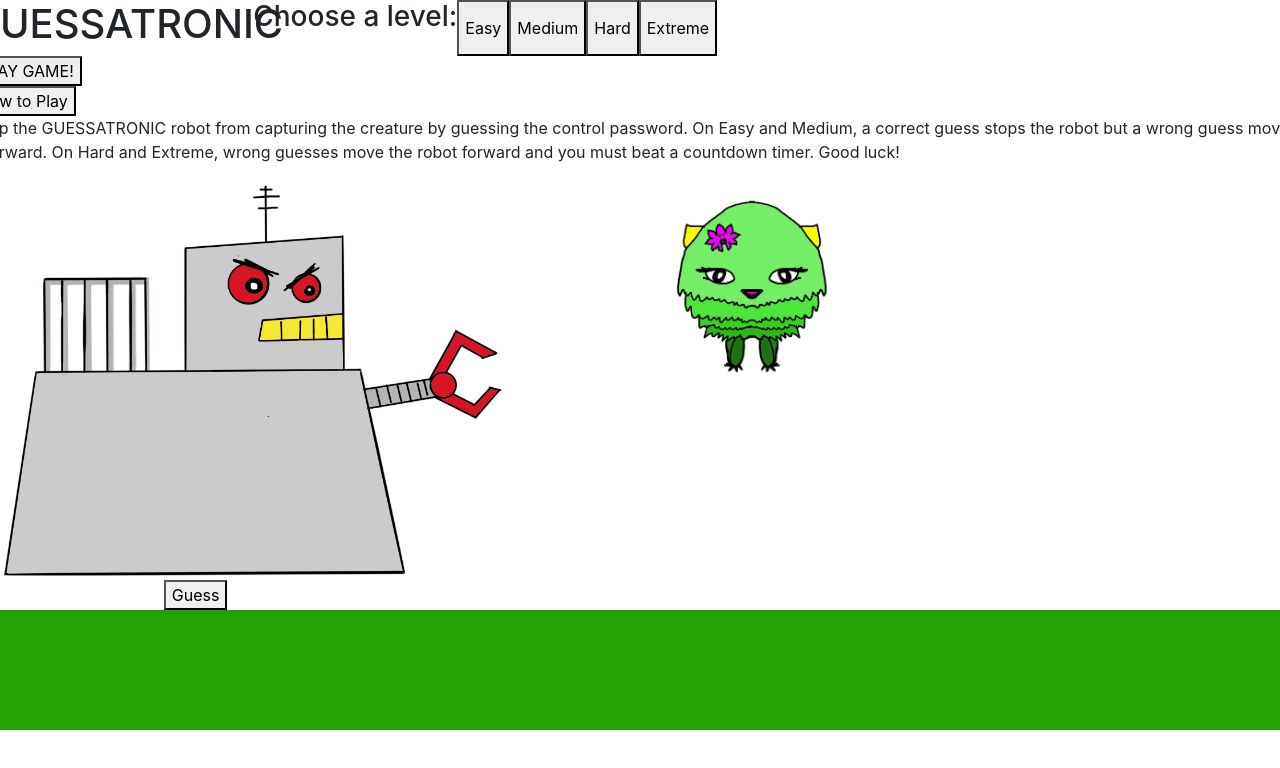
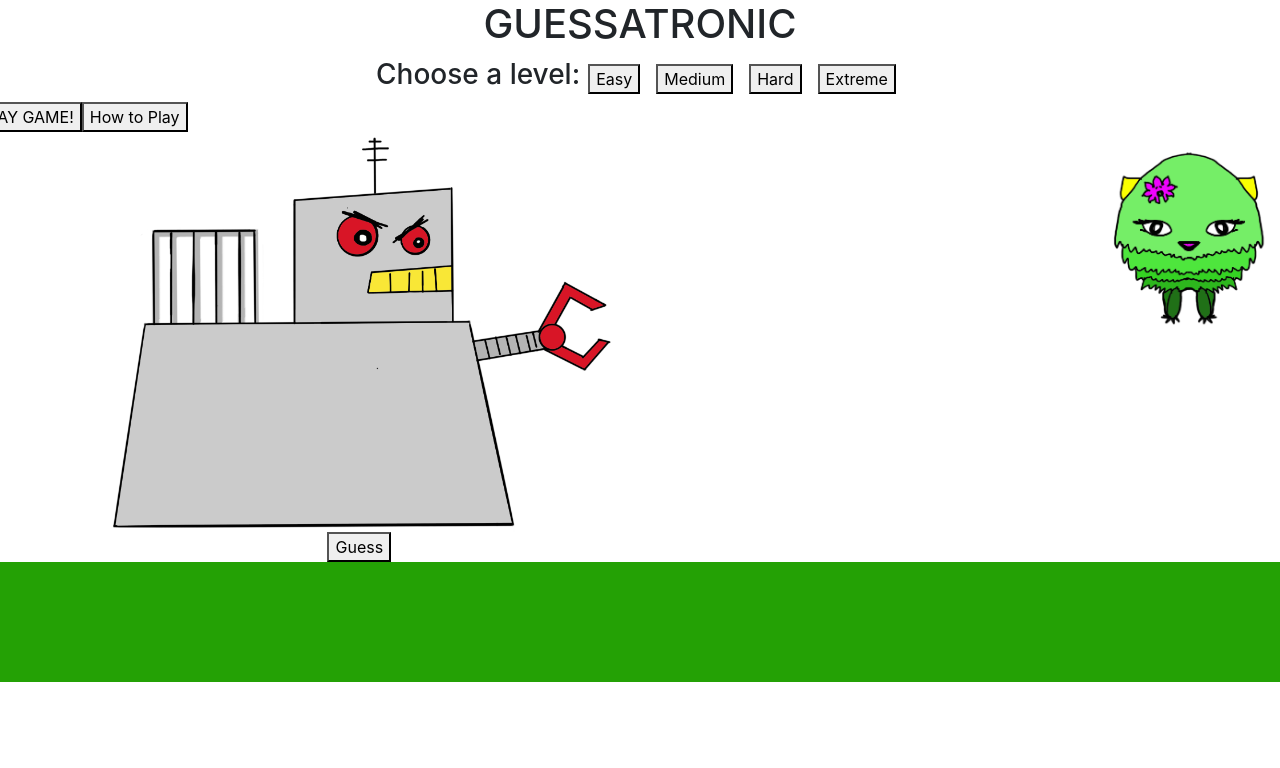
Before and after one commit to kkrog/guessatronic, a plain HTML site: page index.html in a window 1280 px wide. Shown: the top 768 px of the page. Drawn offline with nearby package versions, Linux system fonts and the light colour scheme.

Commit message:
add instructions toggle js

```diff
--- a/index.html
+++ b/index.html
@@ -10,11 +10,11 @@
 </head>
 <body>
     <div id="gameInfo" class="row">
-        <div class="row">
+        <div class="col-12">
             <h1>GUESSATRONIC</h1>
         </div>
-        <div id="level wrap" class="row">
-            <h3>Choose a level:</h3>
+        <div id="levelWrap" class="col-12">
+            <h3>Choose a level: </h3>
             <button id="easy">Easy</button>
             <button id="medium">Medium</button>
             <button id="hard">Hard</button>
@@ -31,7 +31,8 @@
         </div>
     </div>
     <div class="row">
-        <div id="robotWrap" class="col-6" alt="the Guessatronic robot">
+        <div class="col-1 spacer"></div>
+        <div id="robotWrap" class="col-8" alt="the Guessatronic robot">
             <img id="robot" src="./images/robot.png" alt="Guessatronic robot">
             <div class="row">
                 <div id="cage" class="col-4">
@@ -55,6 +56,7 @@
                 </div>
             </div>
         </div>
+        <div class="col-1 spacer"></div>
         <div id="saveWrap" class="col-2">
             <img id="saveIt" src="#" alt="creature you're saving from Guessatronic">
         </div>
--- a/krogLetterGame-18.js
+++ b/krogLetterGame-18.js
@@ -4,8 +4,16 @@ let pickCreature=()=>{
   document.getElementById('saveIt').src=picked;
 };
 pickCreature();
-
-
+let instructions=document.getElementById('howToButton');
+let c=0;
+instructions.onclick=()=>{
+  c++;
+  if(c%2 !== 0){
+    document.getElementById('howTo').style.display='block';
+  } else if(c%2==0){
+    document.getElementById('howTo').style.display='none';
+  }
+};
 
 
 /*let letters=['h','o','u','n','d'];
--- a/style.css
+++ b/style.css
@@ -19,3 +19,19 @@
     width: 100%;
     height: auto;
 }
+#gameInfo h1{
+    text-align: center;
+}
+#levelWrap{
+    display: flex;
+    flex-direction: row wrap;
+    justify-content: center;
+    align-items: center;
+}
+#levelWrap button{
+    margin:.5rem;
+}
+
+#howTo{
+    display: none;
+}
```
